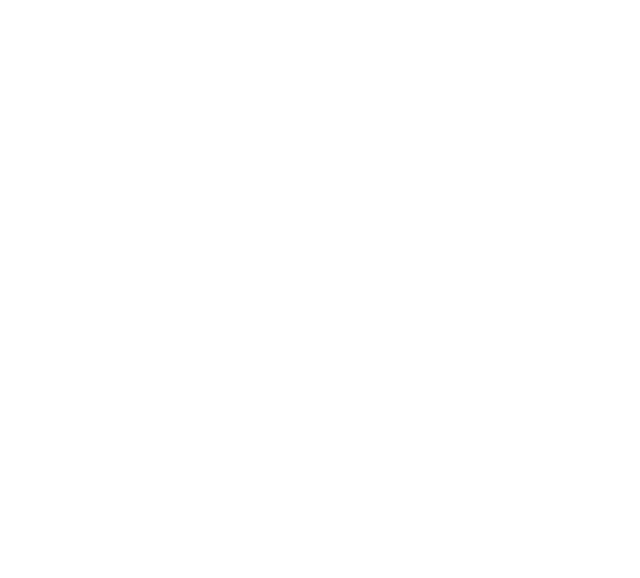
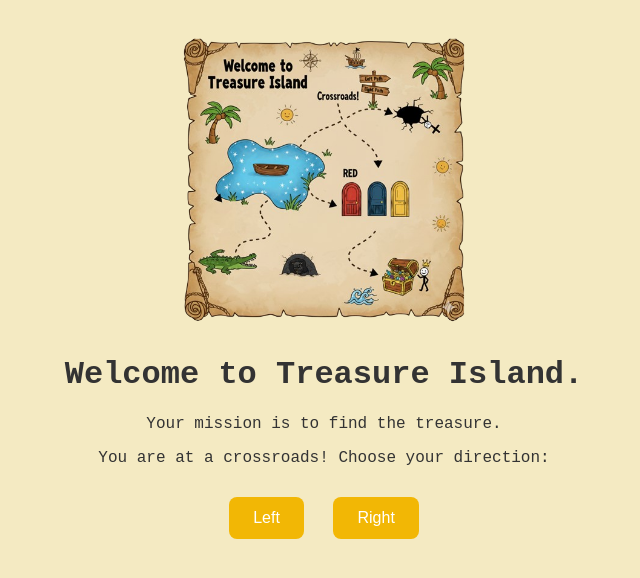
Before and after one commit to E-Harini-Sri-Reddy/Day3-TreasureIsland-FrontEnd, a plain HTML site: page index.html in a window 1280 px wide. Shown: the whole page, without its empty margins (316-956 px from the left). Drawn offline with Linux system fonts and the light colour scheme.

Commit message:
Added the styling and JavaScript.

```diff
--- a/app.js
+++ b/app.js
@@ -0,0 +1,63 @@
+let step = 1;
+
+function makeChoice(choice) {
+  const gameText = document.getElementById("game-text");
+  const choices = document.getElementById("choices");
+
+  if (step === 1) {
+    if (choice === "left") {
+      gameText.innerHTML = `
+        <p>There is a lake in front of you.</p>
+        <p>Do you want to wait for a boat or swim across?</p>
+      `;
+      choices.innerHTML = `
+        <button onclick="makeChoice('wait')">Wait</button>
+        <button onclick="makeChoice('swim')">Swim</button>
+      `;
+      step = 2;
+    } else {
+      gameText.innerHTML = `
+        <p>You fell into a hole.</p>
+        <h2>=== GAME OVER ===</h2>
+      `;
+      choices.innerHTML = `<button onclick="location.reload()">Restart</button>`;
+    }
+  } else if (step === 2) {
+    if (choice === "wait") {
+      gameText.innerHTML = `
+        <p>You now see three doors in front of you!</p>
+        <p>Red, Blue, and Yellow</p>
+      `;
+      choices.innerHTML = `
+        <button onclick="makeChoice('red')">Red</button>
+        <button onclick="makeChoice('blue')">Blue</button>
+        <button onclick="makeChoice('yellow')">Yellow</button>
+      `;
+      step = 3;
+    } else {
+      gameText.innerHTML = `
+        <p>You were attacked by a crocodile!</p>
+        <h2>=== GAME OVER ===</h2>
+      `;
+      choices.innerHTML = `<button onclick="location.reload()">Restart</button>`;
+    }
+  } else if (step === 3) {
+    if (choice === "yellow") {
+      gameText.innerHTML = `
+        <h2>YOU WIN!!! 🎉</h2>
+        <p>You found the treasure behind the yellow door!</p>
+      `;
+    } else if (choice === "red") {
+      gameText.innerHTML = `
+        <p>Oh no!! You walked into a room full of fire!</p>
+        <h2>=== GAME OVER ===</h2>
+      `;
+    } else {
+      gameText.innerHTML = `
+        <p>Oh no!! You were eaten by hungry beasts!</p>
+        <h2>=== GAME OVER ===</h2>
+      `;
+    }
+    choices.innerHTML = `<button onclick="location.reload()">Play Again</button>`;
+  }
+}
--- a/index.html
+++ b/index.html
@@ -1,11 +1,27 @@
 <!DOCTYPE html>
 <html lang="en">
-<head>
-    <meta charset="UTF-8">
-    <meta name="viewport" content="width=device-width, initial-scale=1.0">
-    <title>Document</title>
-</head>
-<body>
+  <head>
+    <meta charset="UTF-8" />
+    <meta name="viewport" content="width=device-width, initial-scale=1.0" />
+    <title>Treasure Island</title>
+    <link rel="stylesheet" href="style.css" />
+  </head>
+  <body>
+    <div class="game-container">
+      <div class="map">
+        <img src="./map.png" alt="Map of the Treasure Island" />
+      </div>
+      <div class="game-text" id="game-text">
+        <h1>Welcome to Treasure Island.</h1>
+        <p>Your mission is to find the treasure.</p>
+        <p>You are at a crossroads! Choose your direction:</p>
+      </div>
+      <div class="choices" id="choices">
+        <button onclick="makeChoice('left')">Left</button>
+        <button onclick="makeChoice('right')">Right</button>
+      </div>
+    </div>
 
-</body>
+    <script src="app.js"></script>
+  </body>
 </html>
--- a/style.css
+++ b/style.css
@@ -0,0 +1,45 @@
+body {
+  background-color: #f4eac2;
+  font-family: 'Courier New', Courier, monospace;
+  color: #333;
+  margin: 0;
+  padding: 0;
+  text-align: center;
+}
+
+.game-container {
+  max-width: 800px;
+  margin: 20px auto;
+  padding: 10px;
+}
+
+.map {
+  margin-bottom: 20px;
+}
+
+.map img {
+  width: 100%;
+  max-height: 300px;
+  object-fit: contain;
+  border-radius: 10px;
+}
+
+.game-text {
+  margin: 20px 0;
+}
+
+.choices button {
+  margin: 10px;
+  padding: 12px 24px;
+  font-size: 1em;
+  background-color: #f2b705;
+  color: #fff;
+  border: none;
+  border-radius: 8px;
+  cursor: pointer;
+  transition: background-color 0.3s ease;
+}
+
+.choices button:hover {
+  background-color: #e0a800;
+}
```
Also changed, not shown: map.png (added).
